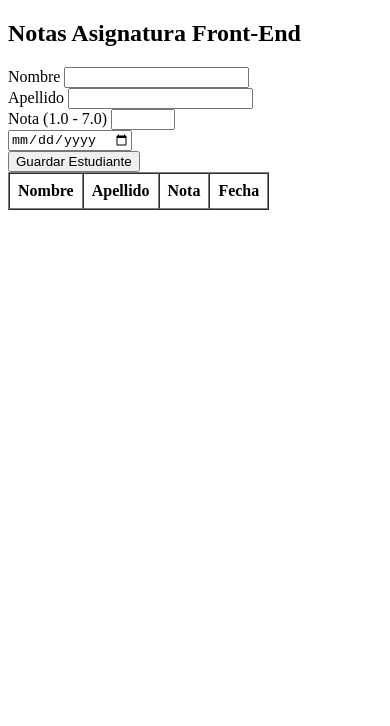
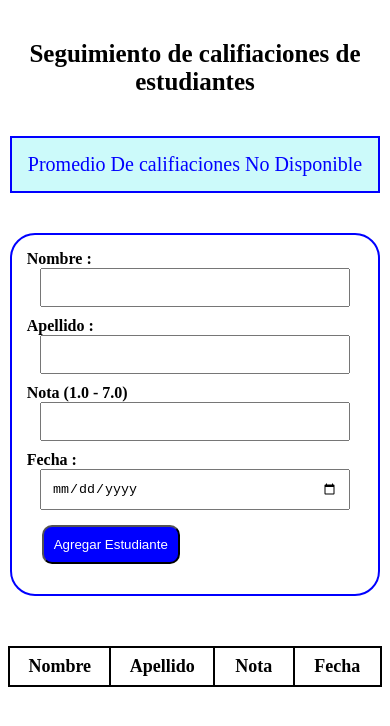
Before and after one commit to Isaac911GH/Clase-05, a plain HTML site: page Clase-05-main/index.html in a window 390 px wide. Drawn offline with Linux system fonts and the light colour scheme.

Commit message:
Style-estilos implementados en proyecto.

```diff
--- a/Clase-05-main/index.html
+++ b/Clase-05-main/index.html
@@ -1,45 +1,53 @@
 <!DOCTYPE html>
-<html lang="en">
+<html lang="e">
 <head>
     <meta charset="UTF-8">
     <meta name="viewport" content="width=device-width, initial-scale=1.0">
     <title>Document</title>
+    <link rel="stylesheet" href="style.css">
+
 </head>
 <body>
-    <h2>Notas Asignatura Front-End</h2>
+    <h2>Seguimiento de califiaciones de estudiantes</h2>
+
+
+     <div id="average">Promedio De califiaciones No Disponible</div>
+
     <form id="studentForm">
      <div>
-            <label for="name">Nombre</label>
+        <label for="name">Nombre : </label>
         <input type="text" id="name" required>
     </div>
     <div>
-            <label for="lastName">Apellido</label>
-            <input type="text" id="lastName" required>
+        <label for="lastname">Apellido : </label>
+        <input type="text" id="lastname" required>
     </div>
     <div>
-            <label for="grade"> Nota (1.0 - 7.0)</label>
+        <label for="grade">Nota (1.0 - 7.0)</label>
         <input type="number" id="grade" step="0.1" min="1" max="7" required>
     </div>
     <div>
-            <label for="fecha"></label>
-            <input type="date" id="fecha" required>
+        <label for="date">Fecha : </label>
+        <input type="date" id="date" required>
     </div>
-        <button type="submit">Guardar Estudiante</button>
+    <button type="submit">Agregar Estudiante</button>
+
     </form>
-    <table id="studentsTable" border="1" cellpadding="8" cellspacing="0">
+
+<table id="studentsTable">
 <thead>
     <tr>
         <th>Nombre</th>
         <th>Apellido</th>
         <th>Nota</th>
-            <th>Fecha</th>
+        <th>Fecha </th>
     </tr>
+</thead>
 <tbody>
         <!--Filas de datos -->
 </tbody>
-    </thead>
 </table>
+
     <script src="script.js"></script>
-
 </body>
 </html>
--- a/Clase-05-main/script.js
+++ b/Clase-05-main/script.js
@@ -1,40 +1,64 @@
 const students=[];
 
 const tableBody=document.querySelector("#studentsTable tbody");
+const averageDiv=document.getElementById("average");
 
 document.getElementById("studentForm").addEventListener("submit",function(e){
     e.preventDefault();
 
-    const name=document.getElementById("name").value.trim();
 
-    const lastName=document.getElementById("lastName").value.trim();
+    const name = document.getElementById("name").value.trim();
 
-    const grade=document.getElementById("grade").value.trim();
+    const lastName = document.getElementById("lastname").value.trim();
 
-    const fecha=document.getElementById("fecha").value.trim();
+    const grade = document.getElementById("grade").value.trim();
 
-    if (grade < 1 || grade > 7 || !name || !lastName || isNaN(grade)){
-    alert("Error Datos incorrectos")
-    return
+    const date = document.getElementById("date").value.trim();
+
+    if(grade <1 || grade>7 || !name || !lastName || isNaN(grade) ){
+        alert("Error Datos Incorrectos")
+        return
     }
 
-    //Guardar datos en el Array
+    //guardar datos en el Array nuevo
 
-    const student={name,lastName,grade,fecha};
+    const student ={name,lastName,grade: parseFloat(grade),date};
     students.push(student);
-    addStudentToTable(student)
-
+     addStudentToTable(student)
    // console.log(students)
 
     this.reset();
+    calcularPromedio()
+
 });
 
 function addStudentToTable(student){
     const row=document.createElement("tr");
     row.innerHTML=
-    `<td>${student.name}</td>
-    <td>${student.lastName}</td>
-    <td>${student.grade}</td>
-    <td>${student.fecha}</td>`;
+    `<td>${student.name} </td>
+    <td>${student.lastName} </td>
+    <td>${student.grade} </td>
+    <td>${student.date} </td>`
+    ;
     tableBody.appendChild(row);
 }
+
+function calcularPromedio(){
+    if (students.length ===0){
+        averageDiv.textContent="Promedio de Calificaciones: No Disponible";
+        averageDiv.style.color = "black";
+        return;
+    }
+
+    const notas = students.map(estudiante => estudiante.grade)
+    const suma = notas.reduce((acumulador, valorActual) => acumulador + valorActual,0);
+
+    let promedio = suma/students.length
+    averageDiv.textContent=`Promedio de Calificaciones: ${promedio.toFixed(2)}`;
+
+    if (promedio >= 4){
+        averageDiv.style.color = "green";
+    } else {
+        averageDiv.style.color = "red";
+    }
+}
--- /dev/null
+++ b/Clase-05-main/style.css
@@ -0,0 +1,109 @@
+form{
+    text-align: center;
+    margin: auto;
+    border: 2px blue solid;
+    padding: 20px;
+    width: 450px;
+    border-radius: 25px;
+    margin-bottom: 50px;
+}
+
+h2{
+    margin-top: 40px;
+    text-align: center;
+
+}
+
+#average{
+    text-align: center;
+    border: 2px blue solid;
+    color: blue;
+    width: 450px;
+    margin: auto;
+    padding: 10px;
+    margin-bottom: 40px;
+    margin-top: 40px;
+    font-size: x-large;
+    background: rgb(204, 250, 250);
+}
+
+input{
+    padding: 10px;
+    display: block;
+    width: 370px;
+    margin-bottom: 10px;
+    margin-left: 30px;
+}
+
+
+
+label{
+    display: flex;
+    padding: 0;
+    font-weight: bold;
+}
+
+button{
+    margin: 15px;
+    display: flex;
+    padding: 10px;
+    background: blue;
+    color: white;
+    border-radius: 10px;
+}
+
+
+
+table{
+    margin-top: 30px;
+    margin: auto;
+    border-collapse: collapse;
+}
+
+
+
+th{
+
+    border: 2px solid black;
+    font-size: 22px;
+    padding: 10px;
+    width: 200px;
+
+}
+
+td{
+    border: 2px solid black;
+    padding: 10px;
+    width: 90px;
+    font-size: 22px;
+    width: 200px;
+    text-align: center;
+}
+
+
+@media (max-width: 600px) {
+
+    form, #average {
+        width: 90%;
+        padding: 15px;
+    }
+
+    input {
+        width: 85%;
+        margin-left: auto;
+        margin-right: auto;
+    }
+
+    th, td {
+        font-size: 18px;
+        padding: 8px;
+    }
+
+    h2 {
+        font-size: 25px;
+    }
+
+    #average {
+        font-size: 20px;
+    }
+}
```
Lines whose indentation alone changed are shown as unchanged.
